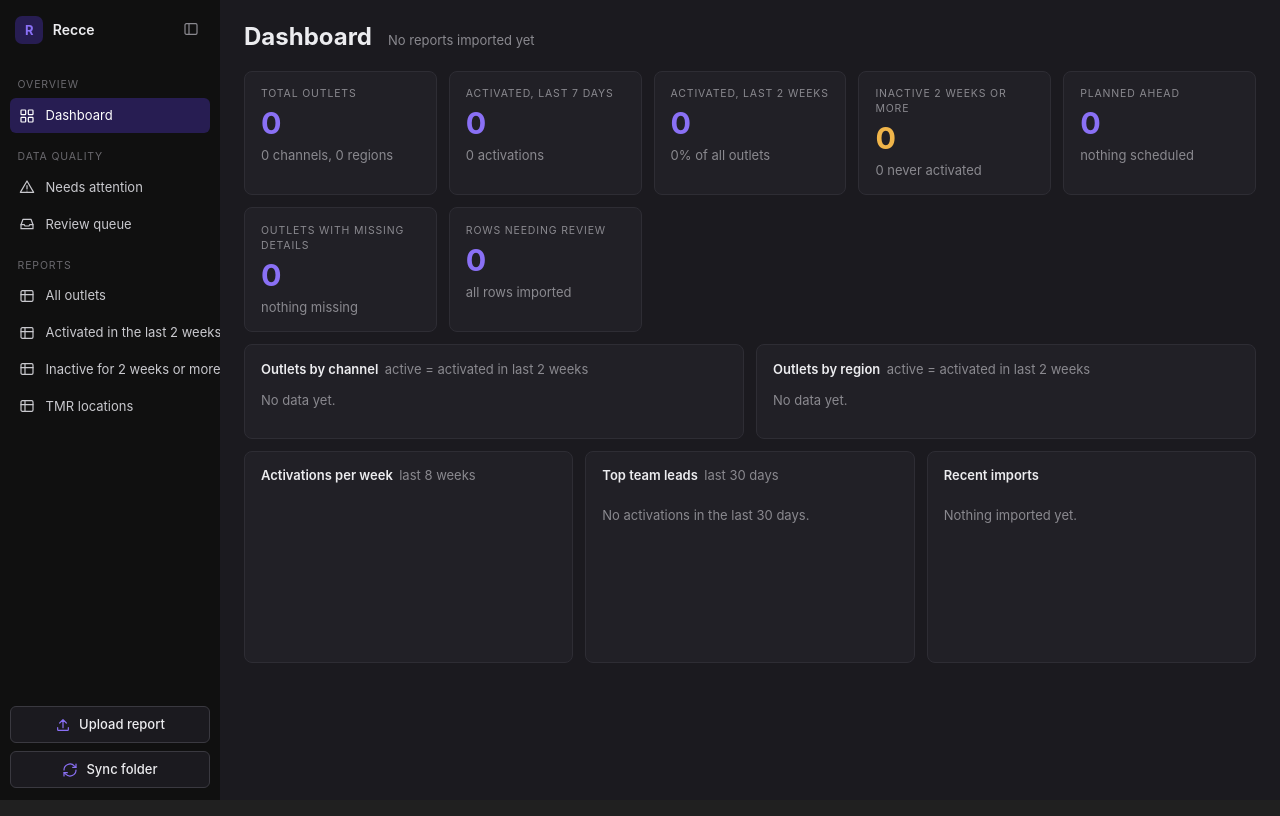
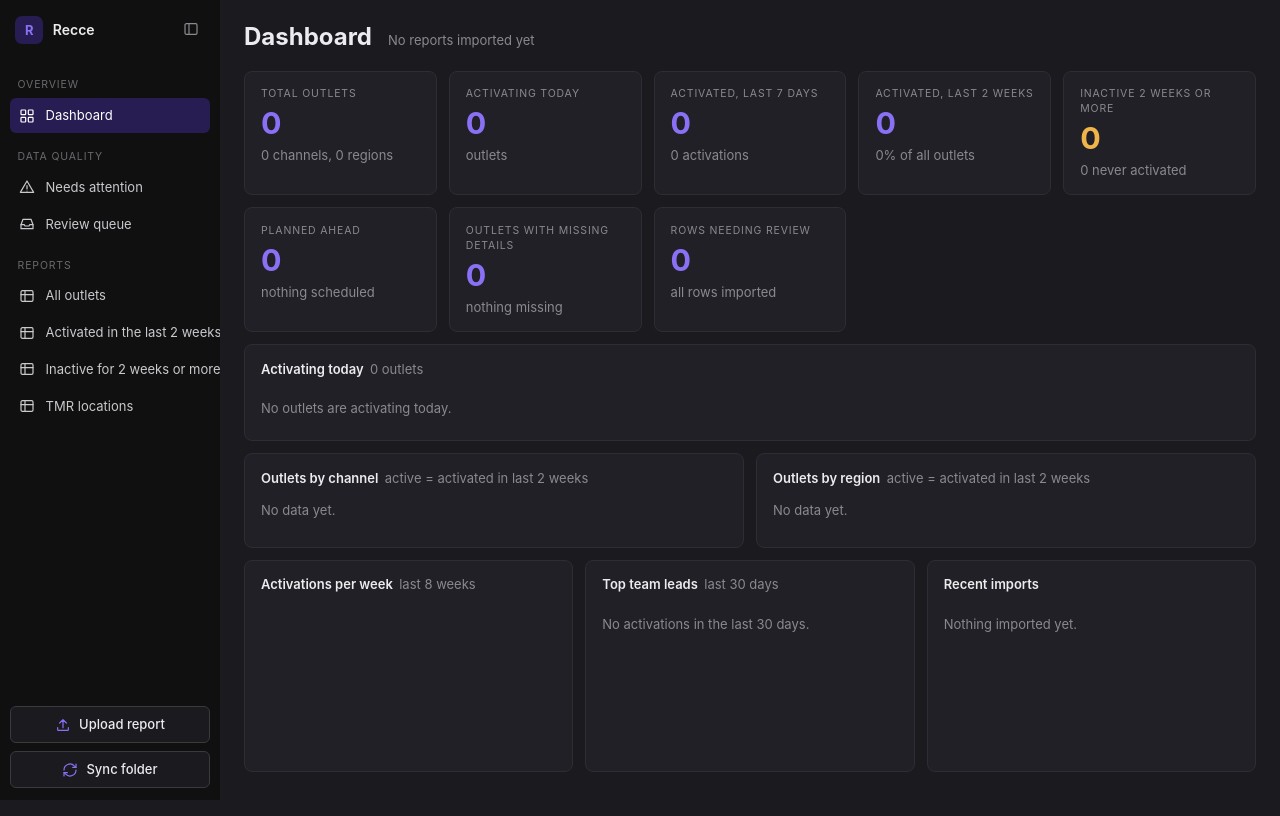
Before and after one commit to Buluma-Ke/exact_recce, a Flask app: page / in a window 1280 px wide. Run offline with Flask 3, Linux system fonts and the light colour scheme; parts of the project's set-up code (start-up, migrations or seed data) failed here and were passed over.

Commit message:
Show outlets activating today on the dashboard
New Activating today card and list with kick-off time, location, channel, and tap-to-call TMR and team lead.

```diff
--- a/dashboard.py
+++ b/dashboard.py
@@ -74,6 +74,28 @@ def get_dashboard_data(engine):
         WHERE activation_date BETWEEN {TODAY_SQL} - 7 AND {TODAY_SQL}
     """)
 
+    # outlets with an activation dated today (Nairobi time), earliest kick-off first
+    today_list = []
+    for r in _rows(engine, f"""
+        SELECT o.name, o.physical_loc, o.channel, a.kickoff_time,
+               tmr.name AS tmr_name, tmr.phone AS tmr_phone,
+               tl.name  AS tl_name,  tl.phone  AS tl_phone
+        FROM activations a
+        JOIN outlets o ON o.id = a.outlet_id
+        LEFT JOIN staff tmr ON tmr.id = a.tmr_id
+        LEFT JOIN staff tl  ON tl.id  = a.team_lead_id
+        WHERE a.activation_date = {TODAY_SQL}
+        ORDER BY a.kickoff_time NULLS LAST, lower(o.name)
+    """):
+        today_list.append({
+            "name": r.name,
+            "location": r.physical_loc,
+            "channel": _label(r.channel) if r.channel else None,
+            "kickoff": f"{r.kickoff_time:%I:%M %p}".lstrip("0") if r.kickoff_time else None,
+            "tmr_name": r.tmr_name, "tmr_phone": r.tmr_phone,
+            "tl_name": r.tl_name, "tl_phone": r.tl_phone,
+        })
+
     k = {
         "total": total,
         "channels": len(channels),
@@ -84,6 +106,7 @@ def get_dashboard_data(engine):
         "active14_pct": round(100 * active14 / total) if total else 0,
         "inactive": total - active14,
         "never": sum(o["never"] for o in outlets),
+        "today": len(today_list),
         "planned": len(planned),
         "next_date": min(planned).strftime("%d %b") if planned else None,
     }
@@ -128,7 +151,7 @@ def get_dashboard_data(engine):
     review = _rows(engine, "SELECT count(*) FROM import_review")
 
     return {
-        "k": k, "channels": channels, "regions": regions, "weeks": weeks,
+        "k": k, "today_list": today_list, "channels": channels, "regions": regions, "weeks": weeks,
         "tls": tls, "syncs": syncs,
         "review": review[0][0] if review else 0,
         "last_sync": syncs[0]["when"] if syncs else None,
--- a/static/style.css
+++ b/static/style.css
@@ -454,6 +454,14 @@ tbody tr:hover {
     display:block;
     overflow-wrap:anywhere;
 }
+.list .sub a {
+    color:var(--accent);
+    text-decoration:none;
+}
+.panel.today {
+    margin-bottom:.75rem;
+    scroll-margin-top:4rem;
+}
 .list .sub {
     display:block;
     color:var(--muted);
--- a/templates/dashboard.html
+++ b/templates/dashboard.html
@@ -23,12 +23,37 @@
 
   <section class="stats">
     <div class="card"><div class="k">Total outlets</div><div class="v">{{ k.total }}</div><div class="s">{{ k.channels }} channels, {{ k.regions }} regions</div></div>
+    <a class="card link" href="#today"><div class="k">Activating today</div><div class="v">{{ k.today }}</div><div class="s">{{ 'outlet' if k.today == 1 else 'outlets' }}{% if today_list and today_list[0].kickoff %}, first at {{ today_list[0].kickoff }}{% endif %}</div></a>
     <div class="card"><div class="k">Activated, last 7 days</div><div class="v">{{ k.active7 }}</div><div class="s">{{ k.acts7 }} activation{{ '' if k.acts7 == 1 else 's' }}</div></div>
     <div class="card"><div class="k">Activated, last 2 weeks</div><div class="v">{{ k.active14 }}</div><div class="s">{{ k.active14_pct }}% of all outlets</div></div>
     <div class="card"><div class="k">Inactive 2 weeks or more</div><div class="v warn">{{ k.inactive }}</div><div class="s">{{ k.never }} never activated</div></div>
     <div class="card"><div class="k">Planned ahead</div><div class="v">{{ k.planned }}</div><div class="s">{% if k.next_date %}next on {{ k.next_date }}{% else %}nothing scheduled{% endif %}</div></div>
     <a class="card link" href="{{ url_for('gaps') }}"><div class="k">Outlets with missing details</div><div class="v {{ 'warn' if attention.gaps else '' }}">{{ attention.gaps }}</div><div class="s">{{ 'KE number, location, channel or region' if attention.gaps else 'nothing missing' }}</div></a>
     <a class="card link" href="{{ url_for('review') }}"><div class="k">Rows needing review</div><div class="v {{ 'warn' if review else '' }}">{{ review }}</div><div class="s">{{ 'no date or unmatched outlet' if review else 'all rows imported' }}</div></a>
+  </section>
+
+  <section class="panel today" id="today">
+    <h2>Activating today<span>{{ k.today }} outlet{{ '' if k.today == 1 else 's' }}</span></h2>
+    <ul class="list">
+      {% for t in today_list %}
+      <li>
+        <span>
+          <strong>{{ t.name }}</strong>
+          <span class="sub">{{ t.location or 'no location' }}{% if t.channel %} &middot; {{ t.channel }}{% endif %}</span>
+          {% if t.tmr_name or t.tl_name %}
+          <span class="sub">
+            {% if t.tmr_name %}TMR {% if t.tmr_phone %}<a href="tel:{{ t.tmr_phone }}">{{ t.tmr_name }}</a>{% else %}{{ t.tmr_name }}{% endif %}{% endif %}
+            {% if t.tmr_name and t.tl_name %} &middot; {% endif %}
+            {% if t.tl_name %}TL {% if t.tl_phone %}<a href="tel:{{ t.tl_phone }}">{{ t.tl_name }}</a>{% else %}{{ t.tl_name }}{% endif %}{% endif %}
+          </span>
+          {% endif %}
+        </span>
+        <span class="r">{{ t.kickoff or '' }}</span>
+      </li>
+      {% else %}
+      <li class="muted">No outlets are activating today.</li>
+      {% endfor %}
+    </ul>
   </section>
 
   <div class="grid2">
```
